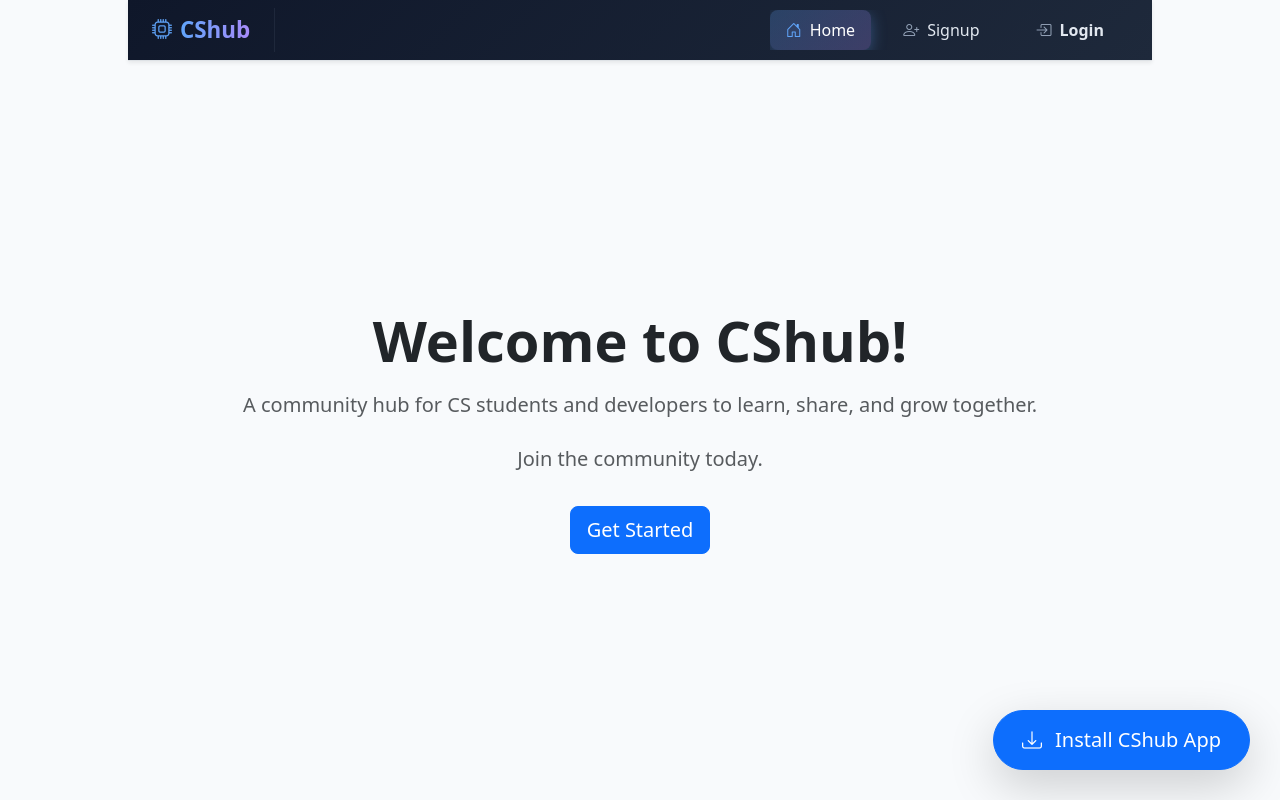
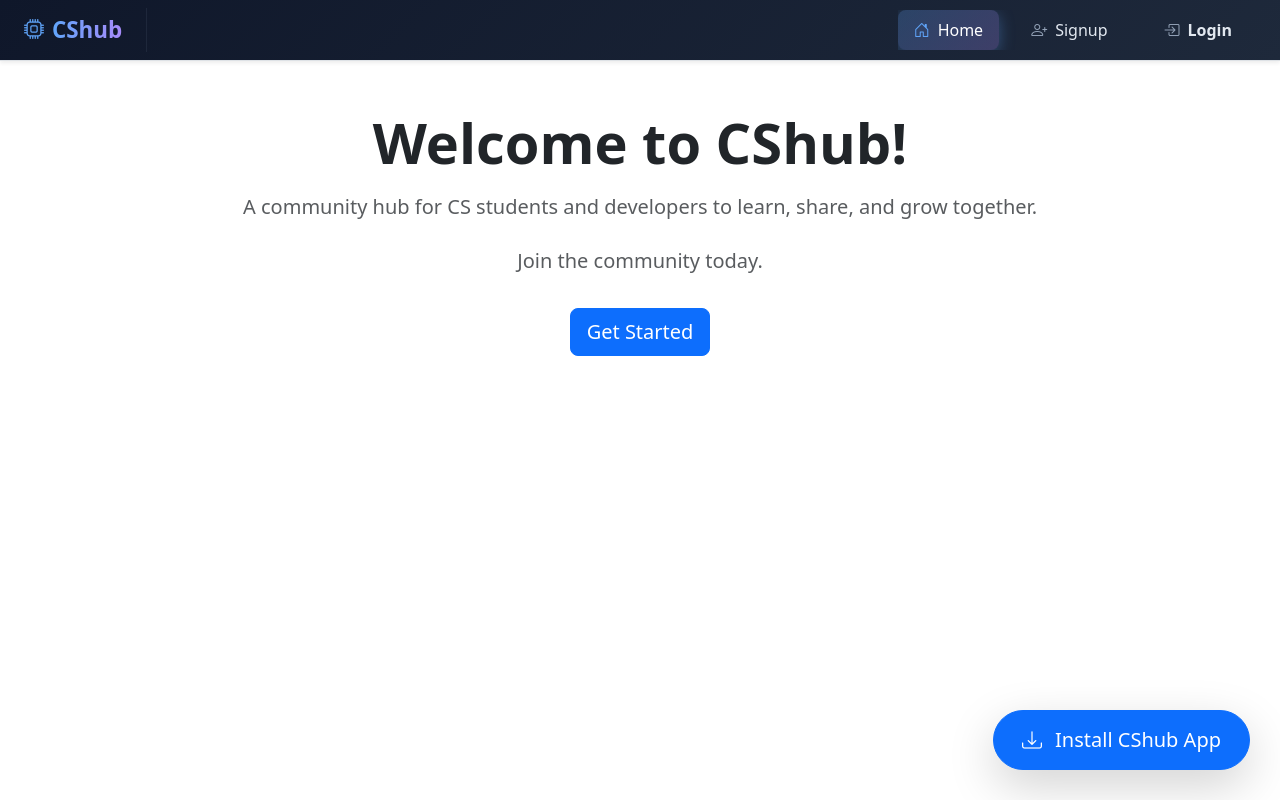
Before and after one commit to Newton-oyweri/cshub, a Django app: page / in a window 1280 px wide. Run offline with Django 5.2, Linux system fonts and the light colour scheme; some libraries are stand-ins or nearby versions.

Commit message:
desktop view test 5

```diff
--- a/accounts/templates/home.html
+++ b/accounts/templates/home.html
@@ -17,23 +17,6 @@
             height: 100%;
             margin: 0;
         }
-
-        body {
-            display: flex;
-            justify-content: center;
-            align-items: flex-start; /* top-aligned, not vertically centered */
-            overflow-x: hidden;
-            font-family: system-ui, -apple-system, sans-serif;
-            background: #f8fafc;
-        }
-
-        #viewport-root {
-            width: 1024px;
-            min-height: 100vh;
-            display: flex;
-            flex-direction: column;
-        }
-
         .overflow-x-auto::-webkit-scrollbar { display: none; }
         .overflow-x-auto { -ms-overflow-style: none; scrollbar-width: none; }
 
```
